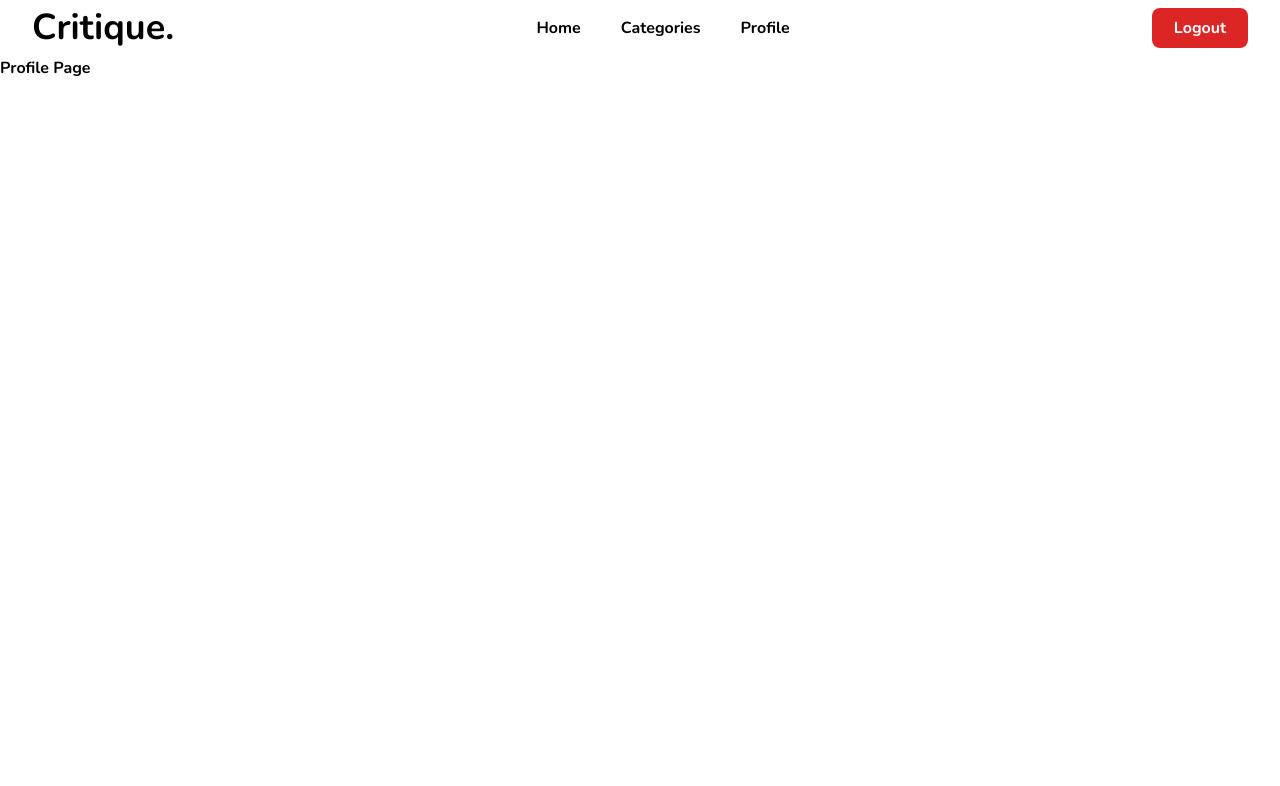
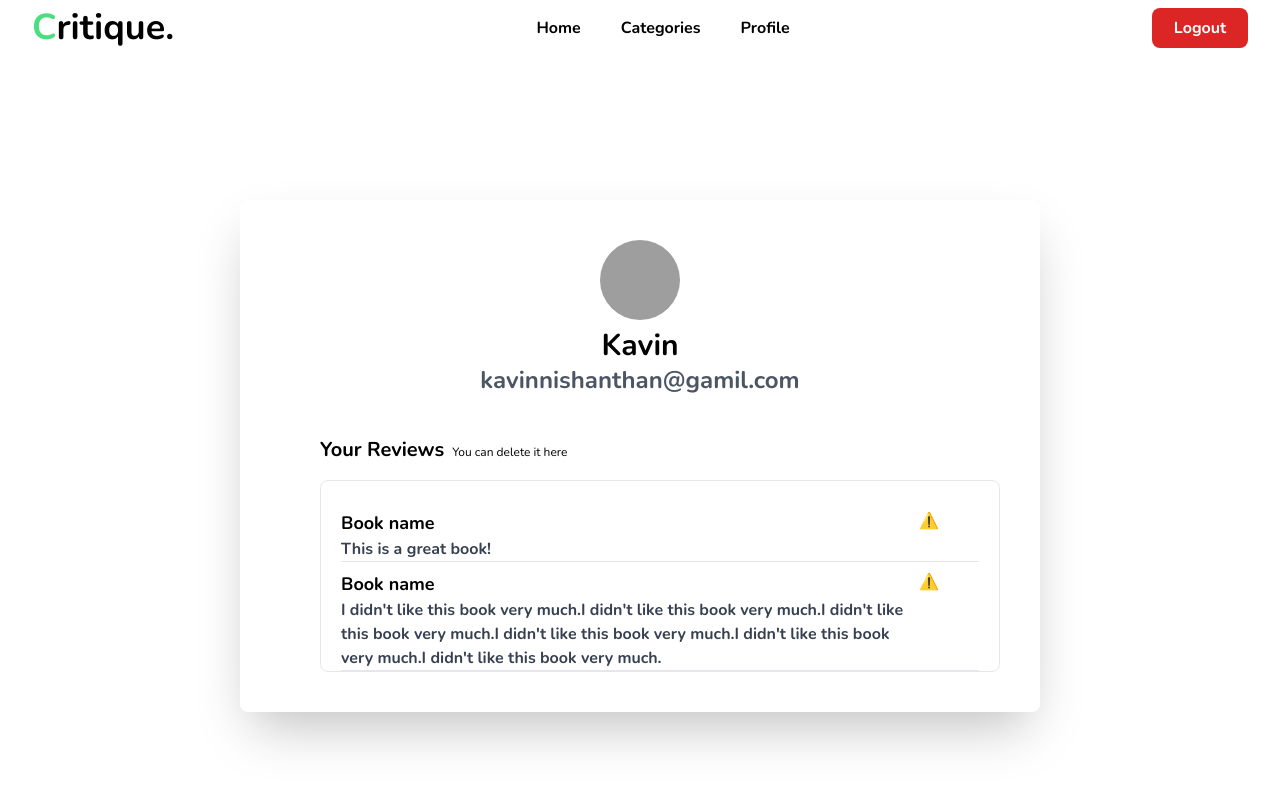
Before and after one commit to KavinNishanthan/BookReviewWebApp, a React (Vite) app in the folder frontend/: page /profile in a window 1280 px wide. Shown: the top 786 px of the page. Built offline with nearby package versions, Linux system fonts and the light colour scheme; no server answers; grey boxes are pictures that could not be loaded.

Commit message:
profile page

```diff
--- a/frontend/package.json
+++ b/frontend/package.json
@@ -10,6 +10,7 @@
     "preview": "vite preview"
   },
   "dependencies": {
+    "@lottiefiles/react-lottie-player": "^3.5.3",
     "react": "^18.2.0",
     "react-dom": "^18.2.0",
     "react-router-dom": "^6.18.0"
--- a/frontend/src/Layout/NavigationLayout/index.tsx
+++ b/frontend/src/Layout/NavigationLayout/index.tsx
@@ -1,6 +1,5 @@
 import { Outlet } from 'react-router-dom';
 import { Header } from '../../components/UtilComponents/BookHeader';
-import { Suspense } from 'react';
 
 export default function RootLayout() {
   return (
--- a/frontend/src/components/UtilComponents/BookHeader/index.tsx
+++ b/frontend/src/components/UtilComponents/BookHeader/index.tsx
@@ -5,17 +5,25 @@ export function Header() {
   return (
     <>
       <div className="flex items-center justify-between pt-2 pr-8 pl-8 pb-2 bg-white ">
-        <div className="text-4xl">Critique.</div>
+        <div className="text-4xl">
+          <span className="text-4xl text-green-400">C</span>ritique.
+        </div>
         <div>
           <ul className="flex">
             <li>
-              <NavLink to="/">Home</NavLink>
+              <NavLink to="/" className="actives">
+                Home
+              </NavLink>
             </li>
             <li className="pl-10 pr-10">
-              <NavLink to="/Categories">Categories</NavLink>
+              <NavLink to="/Categories" className="actives">
+                Categories
+              </NavLink>
             </li>
             <li>
-              <NavLink to="/profile">Profile</NavLink>
+              <NavLink to="/profile" className="actives">
+                Profile
+              </NavLink>
             </li>
           </ul>
         </div>
--- a/frontend/src/pages/ProfilePage/index.tsx
+++ b/frontend/src/pages/ProfilePage/index.tsx
@@ -1,7 +1,65 @@
+import { Player, Controls } from '@lottiefiles/react-lottie-player';
+
 export default function ProfilePage() {
+  const reviews = [
+    { bookName: 'Book name', userReview: 'This is a great book!' },
+    {
+      bookName: 'Book name',
+      userReview:
+        "I didn't like this book very much.I didn't like this book very much.I didn't like this book very much.I didn't like this book very much.I didn't like this book very much.I didn't like this book very much."
+    },
+    { bookName: 'Book name', userReview: "I didn't like this book very much." },
+    { bookName: 'Book name', userReview: "I didn't like this book very much." },
+    { bookName: 'Book name', userReview: "I didn't like this book very much." },
+    { bookName: 'Book name', userReview: "I didn't like this book very much." },
+    { bookName: 'Book name', userReview: "I didn't like this book very much." },
+    { bookName: 'Book name', userReview: "I didn't like this book very much." }
+    // Add more reviews as needed
+  ];
+
   return (
     <div>
-      <div className="font-black justify-center">Profile Page</div>
+      <div className="flex h-screen items-center justify-center">
+        <div className="bg-white shadow-2xl p-10 rounded-lg w-[50rem] h-[32rem]">
+          <img
+            src="https://bookreviewagile.s3.us-west-1.amazonaws.com/Gener/Horror.jpg"
+            alt="Profile"
+            className="w-20 h-20 mx-auto rounded-full"
+          />
+          <p className="text-3xl font-bold text-center mt-2">{'Kavin'}</p>
+          <p className="text-2xl text-gray-600 text-center">{'kavinnishanthan@gamil.com'}</p>
+          <div>
+            <div className="ml-10 mt-10">
+              <p className="text-xl font-bold">
+                Your Reviews<span className=" text-xs ml-2 font-extralight">You can delete it here</span>
+              </p>
+              <div className="max-h-[12rem] overflow-y-auto mt-4 border border-gray rounded-lg">
+                <div className="p-5">
+                  {reviews.map((review, index) => (
+                    <div key={index} className="mb-2 mt-2">
+                      <div className="flex">
+                        <div>
+                          <p className="text-lg font-semibold">{review.bookName}</p>
+                          <p className="text-gray-700">{review.userReview}</p>
+                        </div>
+                        <div className="ml-auto mr-10 items-center justify-center ">
+                          <Player
+                            autoplay
+                            loop
+                            src="https://lottie.host/02249ae9-a11a-4fc0-8bd1-0ea454ef5c12/tH2pk3tDVW.json"
+                            style={{ height: '60px', width: '60px' }}
+                          ></Player>
+                        </div>
+                      </div>
+                      <hr />
+                    </div>
+                  ))}
+                </div>
+              </div>
+            </div>
+          </div>
+        </div>
+      </div>
     </div>
   );
 }
--- a/frontend/tailwind.config.js
+++ b/frontend/tailwind.config.js
@@ -2,7 +2,9 @@
 export default {
   content: ['./index.html', './src/**/*.{vue,js,ts,jsx,tsx}'],
   theme: {
-    extend: {}
+    extend: {
+      actives: 'text-blue-500'
+    }
   },
   plugins: []
 };
```
Also changed, not shown: 2 other files (tests, documents, lock files or other folders).
